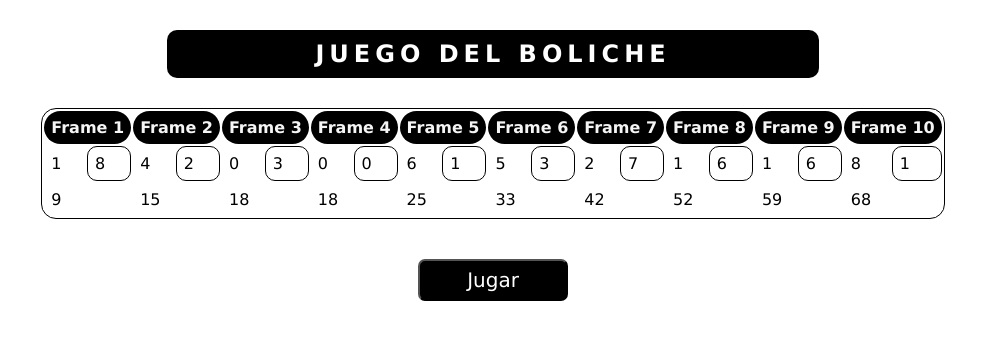
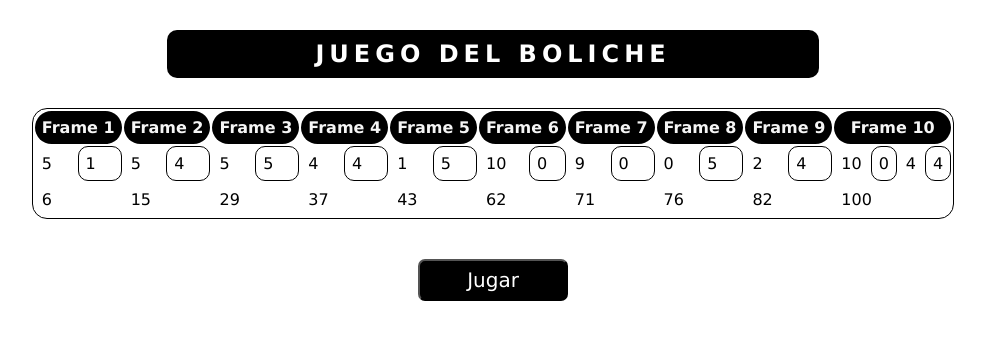
Before and after one commit to beatrizheav/tmp-BCDIC22-RN-juego-boliche-js-team1, a website: page index.html in a window 1280 px wide. Shown: the whole page, without its empty margins (147-1132 px from the left). Drawn offline with Linux system fonts and the light colour scheme.

Commit message:
Funcional
Co-Authored By: github <matarratas777>
Co-Authored By: github <Camilapinz18>
Co-Authored By: github <beatrizheav>

```diff
--- a/index.html
+++ b/index.html
@@ -17,7 +17,7 @@
         <th colspan="2">Frame 7</th>
         <th colspan="2">Frame 8</th>
         <th colspan="2">Frame 9</th>
-        <th colspan="2">Frame 10</th>
+        <th colspan="4">Frame 10</th>
       </tr>
 
       <tr class="tiros">
@@ -41,6 +41,8 @@
         <td id="tiro2_i8" class="tiro2">Tiro2</td>
         <td id="tiro1_i9">Tiro1</td>
         <td id="tiro2_i9" class="tiro2">Tiro2</td>
+        <td id="tiro1_i10">Tiro1</td>
+        <td id="tiro2_i10" class="tiro2">Tiro2</td>
       </tr>
 
       <tr class="totales">
--- a/index.js
+++ b/index.js
@@ -1,89 +1,65 @@
-let tablero = []
 
-function crearTablero () {
-  for (let n = 0; n < 3; n++) {
-    tablero[n] = []
-    for (let m = 0; m <= 9; m++) {
-      tablero[n][m] = ' '
-    }
+  //Guarda el total de cada Frame en un array
+  let totalesFrames = []
+  //Variable tipo número nos va sumando el puntaje
+let puntajeSuma = 0;
+  //Guarda la suma de los tiros de cada Frame
+let puntajeFrames = []
+  //Guarda el valor de cada tiro 1
+let tiro1 = []
+  //Guarda el valor de cada tiro 2
+let tiro2 = []
+
+//Genera los valores de cada tiro y los guarda en las posiciones de los array
+function tiros(){
+  for (let i = 0; i < 11; i++) {
+    tiro1[i] = Math.round(Math.random() * 10)
+    let numero = 10 - tiro1[i]
+    tiro2[i]= Math.round(Math.random() * numero)
+
+    //Aqui sacamos el total de cada frame
+    totalesFrames[i] = tiro1[i]+tiro2[i]
+
+    //Imprime los valores de los tiros en el tablero (Web)
+    const tiro1_html = document.getElementById('tiro1_i' + i.toString())
+    tiro1_html.innerHTML = tiro1[i]
+    const tiro2_html = document.getElementById('tiro2_i' + i.toString())
+    tiro2_html.innerHTML = tiro2[i]
   }
-  console.table(tablero)
 }
 
-crearTablero()
+ //Esta funcion saca el valor total del puntaje (sumatoria de cada frame)
+function sumaTotales(){
 
-let tiro1 = 0,
-  tiro2 = 0,
-  total = 0
-let tiro3 = 0
+  //Strike
+  for(let i=0; i < 10; i++){
+    if (tiro1[i]===10){
+      puntajeSuma = puntajeSuma + totalesFrames[i] + totalesFrames[i+1]
+      puntajeFrames[i] = puntajeSuma
+      console.log("puntajeTotal(Strike):",[i+1], puntajeFrames[i])
+   }//Spare
+   else if (totalesFrames[i]===10){
+     puntajeSuma = puntajeSuma + totalesFrames[i] + tiro1[i+1]
+     puntajeFrames[i] = puntajeSuma
+     console.log("puntajeTotal(Spare)...:",[i+1], puntajeFrames[i])
+   }//Tiro normal
+   else {
+     puntajeSuma = puntajeSuma + totalesFrames[i];
+     puntajeFrames[i] = puntajeSuma
+     console.log('puntajeTotal:',[i+1],puntajeFrames[i])
+   }
 
-let totales = []
-let totalesParciales = []
-let totalParcial = 0
-
-let control = 0
-
-function aleatorio () {
-  for (let i = 0; i < 10; i++) {
-    tiro1 = Math.round(Math.random() * 10)
-    let numero = 10 - tiro1
-    tiro2 = Math.round(Math.random() * numero)
-
-    totales[i] = tiro1 + tiro2
-
-    console.log('tiros', tiro1, tiro2)
-    console.log('total', totales[i])
-
-    //Strike:
-    tiro1 === 10 ? strike() : tiro1 + tiro2 === 10 ? spare() : ''
-
-    totalParcial = totalParcial + totales[i]
-    totalesParciales.push(totalParcial)
-    console.log('totalParcial', totalParcial)
-
-    imprimirTotales(i)
+     //Imprime los valores de los totales en el tablero
+    const totales_html = document.getElementById('totales_i' + i.toString())
+  totales_html.innerHTML = puntajeFrames[i]
   }
-  console.table(tablero)
 }
 
-function imprimirTotales (i) {
-  const tiro1_html = document.getElementById('tiro1_i' + i.toString())
-  tiro1_html.innerHTML = tiro1
+//Llamamos a las funciones tiros y sumaTotales
+tiros();
+sumaTotales();
 
-  const tiro2_html = document.getElementById('tiro2_i' + i.toString())
-  tiro2_html.innerHTML = tiro2
-
-  const totales_html = document.getElementById('totales_i' + i.toString())
-  totales_html.innerHTML = totalesParciales[i]
-
-  tablero[control][i] = tiro1
-  tablero[control + 1][i] = tiro2
-  tablero[control + 2][i] = totalesParciales[i]
-}
-
-aleatorio()
-
-function strike () {
-  tiro1 = Math.round(Math.random() * 10)
-  let numero = 10 - tiro1
-  tiro2 = Math.round(Math.random() * numero)
-  console.log('tiros2', tiro1, tiro2)
-  console.log('total2', total)
-}
-
-function spare () {
-  tiro1 = Math.round(Math.random() * 10)
-}
-
-function puntajeBasico () {
-  total = tiro1 + tiro2
-}
-
-//-----------------------------//
-//HTML script:
-
-
-/********************************** */
+/********************************** Onclick HTML */
 function jugar(){
     console.log("Jugar")
     location.reload()
```
